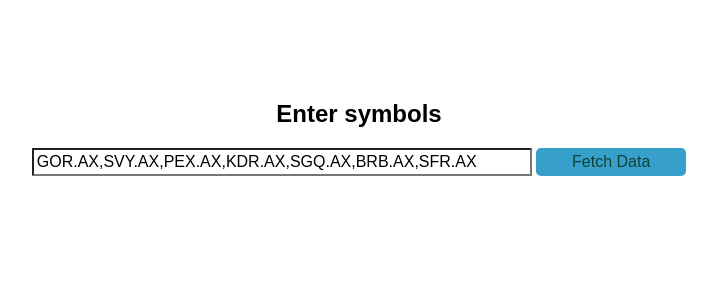
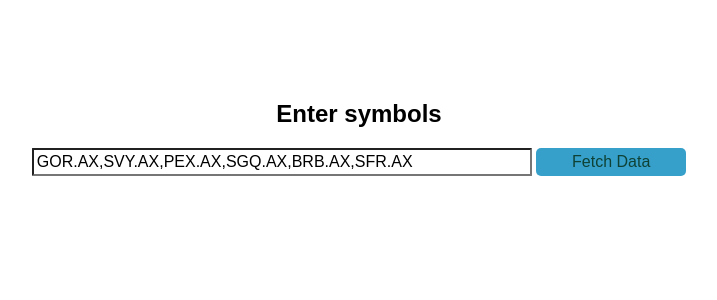
Before and after one commit to acheron-426/acheron-front, a React (Create React App) app: page / in a window 1280 px wide. Shown: the top 300 px of the page, without its empty margins (281-998 px from the left). Built offline with nearby package versions, Linux system fonts and the light colour scheme.

Commit message:
minor fix

```diff
--- a/src/App.js
+++ b/src/App.js
@@ -5,7 +5,7 @@ import axios from 'axios';
 
 function App() {
   const [stocks, setStocks] = useState(null);
-  const [symbols, setSymbols] = useState("GOR.AX,SVY.AX,PEX.AX,KDR.AX,SGQ.AX,BRB.AX,SFR.AX");
+  const [symbols, setSymbols] = useState("GOR.AX,SVY.AX,PEX.AX,SGQ.AX,BRB.AX,SFR.AX");
 
   const options = {
     method: 'GET',
```
Also changed, not shown: 1 other file (tests, documents, lock files or other folders).
